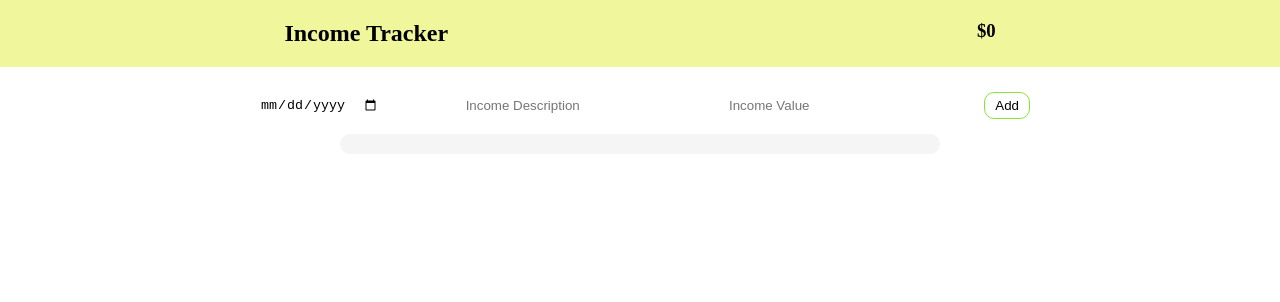
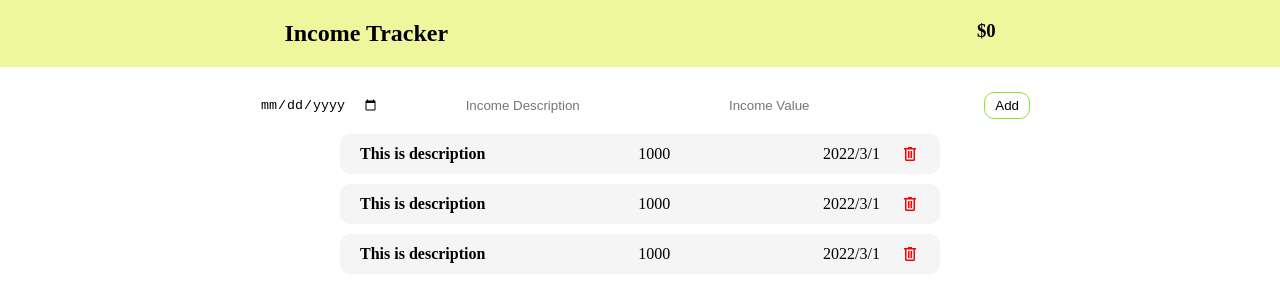
Before and after one commit to HninHtet-99/Income-Tracker, a JavaScript app: page / in a window 1280 px wide. Shown: the top 302 px of the page. Built offline with nearby package versions, Linux system fonts and the light colour scheme; data requests are answered from the project's data file.

Commit message:
fetch data

```diff
--- /dev/null
+++ b/database/db.json
@@ -0,0 +1,7 @@
+{
+    "posts":[
+        {"id":1,"description":"This is description","value":1000,"date":"2022/3/1"},
+        {"id":2,"description":"This is description","value":1000,"date":"2022/3/1"},
+        {"id":3,"description":"This is description","value":1000,"date":"2022/3/1"}
+    ]
+}
--- a/package.json
+++ b/package.json
@@ -4,7 +4,8 @@
   "private": true,
   "scripts": {
     "serve": "vue-cli-service serve",
-    "build": "vue-cli-service build"
+    "build": "vue-cli-service build",
+    "dev": "json-server --watch database/db.json"
   },
   "dependencies": {
     "core-js": "^3.8.3",
--- a/public/index.html
+++ b/public/index.html
@@ -5,7 +5,7 @@
     <meta http-equiv="X-UA-Compatible" content="IE=edge">
     <meta name="viewport" content="width=device-width,initial-scale=1.0">
     <link rel="icon" href="<%= BASE_URL %>favicon.ico">
-    <title><%= htmlWebpackPlugin.options.title %></title>
+    <link rel="stylesheet" href="https://fonts.googleapis.com/css2?family=Material+Symbols+Outlined:opsz,wght,FILL,GRAD@48,400,0,0" />    <title><%= htmlWebpackPlugin.options.title %></title>
   </head>
   <body>
     <noscript>
--- a/src/App.vue
+++ b/src/App.vue
@@ -1,5 +1,4 @@
 <template>
-
   <router-view/>
 </template>
 
--- /dev/null
+++ b/src/components/SinglePost.vue
@@ -0,0 +1,26 @@
+<template>
+    <div class="lists" >
+        <h4>{{post.description}}</h4>
+        <p>{{post.value}}</p>
+        <div style="display:flex; align-items: center;">
+            <p>{{post.date}}</p>
+            <span class="material-symbols-outlined icon">delete</span>
+        </div>
+    </div>
+</template>
+
+<script>
+export default {
+    props:['post'],
+}
+</script>
+
+<style>
+
+.icon{
+    font-size: 20px;
+    margin-left: 20px;
+    color: red;
+    cursor: pointer;
+}
+</style>
--- a/src/components/TopNav.vue
+++ b/src/components/TopNav.vue
@@ -4,38 +4,53 @@
             <input type="date" v-model="incomeDate">
             <input type="text" placeholder="Income Description" v-model="incomeDes">
             <input type="number" placeholder="Income Value" v-model="incomeValue" @keyup="save">
+            <button class="btn" @click="add">Add</button>
+        </div>
+        <div v-for="post in posts" :key="post.id">
+            <SinglePost :post="post"></SinglePost>
+        </div>
 
-            <button class="btn" type="submit">Add</button>
-        </div>
-        <div class="lists">
-            <h3>{{incomeDes}}</h3>
-            <p>{{incomeValue}}</p>
-            <p>{{incomeDate}}</p>
-        </div>
     </div>
 
 </template>
 
 <script>
+import SinglePost from './SinglePost'
 export default {
+  components: { SinglePost },
     data(){
         return{
             incomeDes:'',
             incomeValue: '',
-            incomeDate: ''
+            incomeDate: '',
+            posts:[]
         }
+    },
+    mounted(){
+        fetch("http://localhost:3000/posts")
+        .then((response)=>{
+            return response.json();
+        })
+        .then((datas)=>{
+            this.posts = datas;
+        })
+        .catch((err)=>{
+            console.log(err.message);
+        })
     },
     methods:{
         save(e){
             if (e.keyCode == 13) {
-                if (this.incomeDate==' ' && this.incomeDes===''&& this.incomeValue==='') {
+                this.add();
+            }
+        },
+        add(){
+            if (this.incomeDes===''&& this.incomeValue==='') {
                     alert('please check again!')
                 }
                 else{
                     console.log(this.incomeDes,this.incomeValue,this.incomeDate);
                 }
-
-            }
         }
     }
 
```
